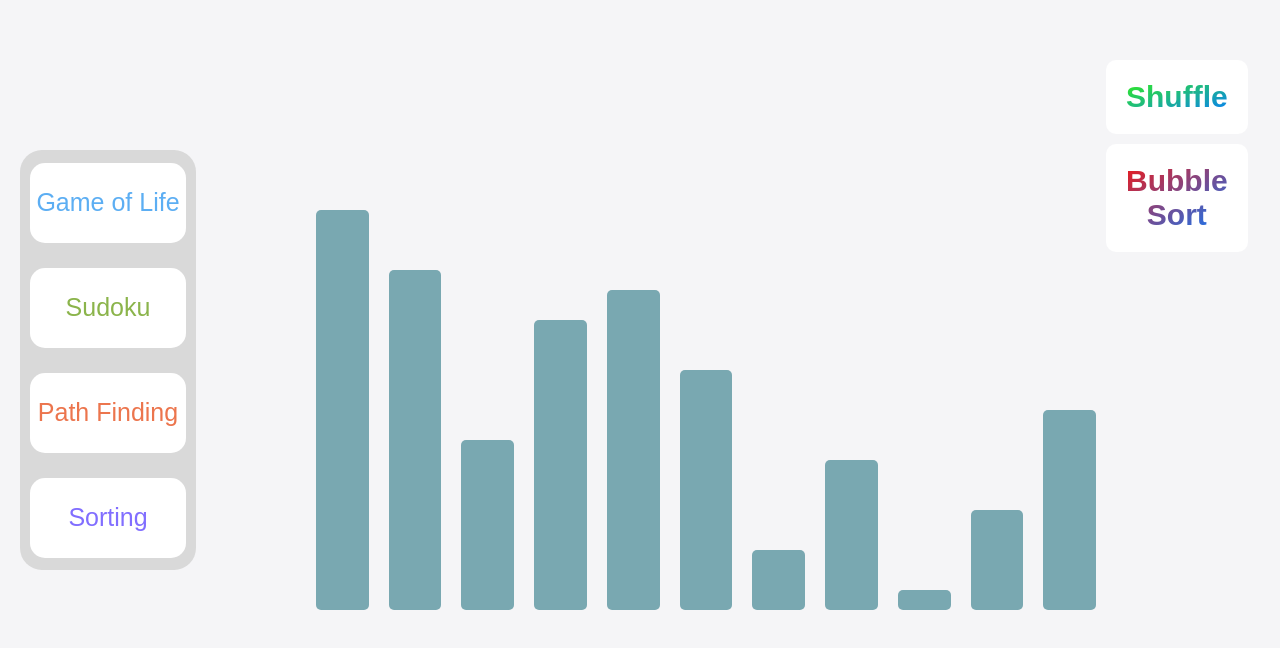
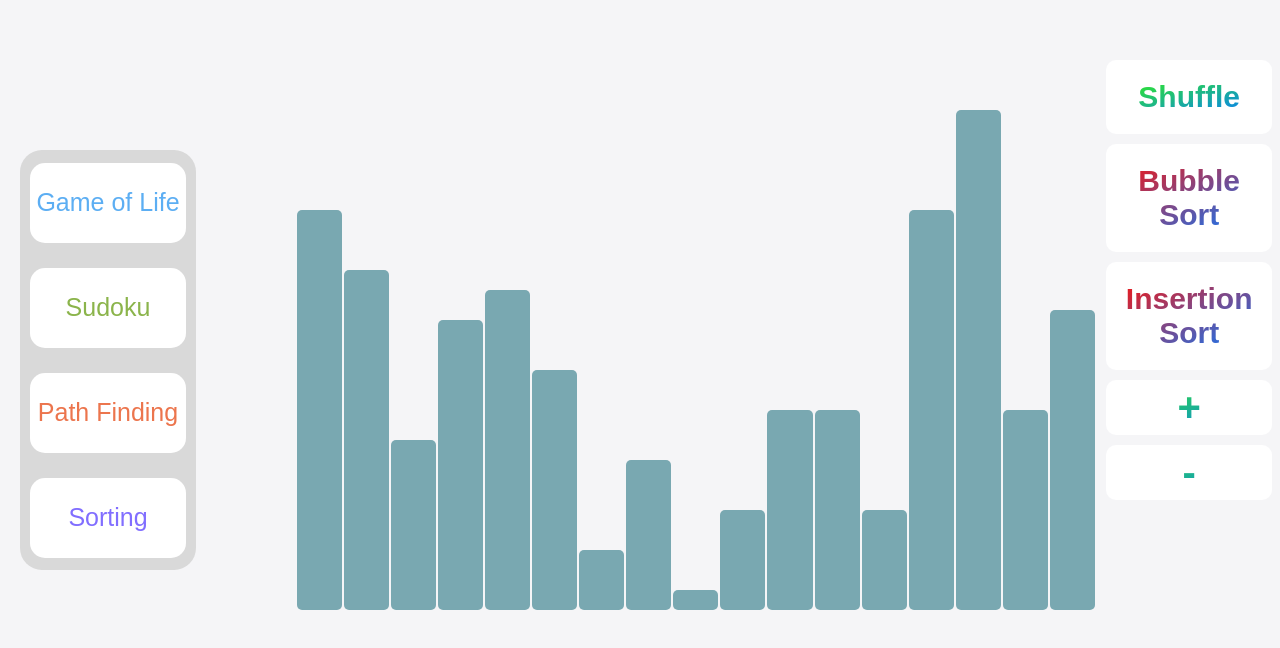
Before and after one commit to CoxJared/Visualizer, a React (Create React App) app: page / in a window 1280 px wide. Shown: the top 648 px of the page. Built offline with nearby package versions, Linux system fonts and the light colour scheme.

Commit message:
insertion sorting

```diff
--- a/src/components/sorting/Sorting.css
+++ b/src/components/sorting/Sorting.css
@@ -15,11 +15,10 @@
 }
 
 .bar-container {
-  width:50px;
+  /* width:50px; */
   height:100%;
-
-  margin:0 10px;
-  padding:0 10px;
+  margin:0 1px;
+  /* padding:0 10px; */
   position: relative;
 }
 
@@ -29,7 +28,7 @@
   height:300px;
   position: absolute;
   bottom:0;
-  transition:.2s ease-in-out;
+  transition:.1s ease-in-out;
   border-radius: 5px;
 }
 
@@ -75,3 +74,41 @@
   -webkit-text-fill-color: transparent;
   background-color:rgb(77, 77, 77);
 }
+
+.add-button{
+  padding:5px 20px;
+  border:none;
+  border-radius: 10px;
+  background: rgb(255, 255, 255);
+  margin:10px;
+  text-align: center;
+  cursor: pointer;
+}
+
+.add-button h1{
+  font-size:40px;
+  font-weight:bold;
+  background: linear-gradient(to bottom right, rgb(50, 238, 25), rgb(7, 123, 255));
+  -webkit-background-clip: text;
+  -webkit-text-fill-color: transparent;
+  background-color:rgb(77, 77, 77);
+}
+
+.minus-button{
+  padding:5px 20px;
+  border:none;
+  border-radius: 10px;
+  background: rgb(255, 255, 255);
+  margin:10px;
+  text-align: center;
+  cursor: pointer;
+}
+
+.minus-button h1{
+  font-size:40px;
+  font-weight:bold;
+  background: linear-gradient(to bottom right, rgb(50, 238, 25), rgb(7, 123, 255));
+  -webkit-background-clip: text;
+  -webkit-text-fill-color: transparent;
+  background-color:rgb(77, 77, 77);
+}
--- a/src/components/sorting/Sorting.jsx
+++ b/src/components/sorting/Sorting.jsx
@@ -2,85 +2,157 @@
 import './Sorting.css'
 
 const BASE_COLOR = 'rgb(121, 168, 177)';
+const SOLVED_COLOR  = 'rgb(91, 196, 141)';
+const MAX = 500;
 
 export class Sorting extends Component {
   constructor(props) {
     super(props)
     this.state = {
-      bars: [400, 340, 170, 290, 320, 240, 60, 150, 20, 100, 200]
+      bars: [400, 340, 170, 290, 320, 240, 60, 150, 20, 100, 200, 200, 100, 400, 500, 200, 300],
+      status: 'idle'
     }
   }
 
   randomize() {
-    const MAX = 500;
     let newShuffledBars = this.state.bars;
     for(let i = 0; i < newShuffledBars.length; i++) {
       newShuffledBars[i] = Math.floor(Math.random() * MAX);
     }
+    this.resetBarColor();
     this.setState({bars: newShuffledBars});
   }
 
-  bubbleSort () {
-    let i = 0;
-    let length = this.state.bars.length
-    this.bubbleSortStep();
-    var solvingInterval = setInterval(() => {
-        this.bubbleSortStep(length - i - 1);
-        i++;
-        if (i === this.state.bars.length) {
-          clearInterval(solvingInterval);
-        }
-    },2000);
+  addBar() {
+    let bars = this.state.bars
+    bars.push(Math.floor(Math.random() * MAX))
+    this.setState({bars});
+    this.resetBarColor();
   }
 
-  bubbleSortStep(maxStep) {
-    let newBars = this.state.bars
+  removeBar() {
+    let bars = this.state.bars
+    bars.pop();
+    this.setState({bars});
+    this.resetBarColor();
+  }
+
+  bubbleSort () {
+    if(this.state.status !== 'idle') {
+      return;
+    } else {
+      this.setState({status: 'sorting'});
+    }
 
     let i = 0;
-    let sortStep = setInterval(() => {
-
+    let sortUntilIndex = this.state.bars.length;
+    var solvingInterval = setInterval(() => {
+      let newBars = this.state.bars;
 
       if(newBars[i] > newBars[i + 1]) {
         let tempBar = newBars[i];
         newBars[i] = newBars[i+1];
         newBars[i + 1] = tempBar;
-        this.highlightbar(newBars[i + 1], 'rgb(10, 65, 223)')
+        this.highlightbar(i, 'rgb(10, 65, 223)')
         this.setState({bars: newBars})
       } else {
-        this.highlightbar(newBars[i], 'rgb(41, 77, 120)')
+        this.highlightbar(i, 'rgb(41, 77, 120)')
       }
 
       i++;
-      if (i === maxStep) {
-        clearInterval(sortStep);
+      if (i === sortUntilIndex){
+        i = 0;
+        sortUntilIndex --;
       }
-    }, 200);
+      if (sortUntilIndex === 1) {
+        setTimeout(() => {
+          this.highlightSolvedbars();
+          this.setState({status: 'idle'});
+        }, 200);
+        clearInterval(solvingInterval);
+      }
+    }, 50);
+  }
+
+  insertionSort() {
+    if(this.state.status !== 'idle') {
+      return;
+    } else {
+      this.setState({status: 'sorting'});
+    }
+
+    let newBars = this.state.bars;
+    let sortUntilIndex = 1;
+    let insertionInterval = setInterval(() => {
+      let valueToSort = newBars[sortUntilIndex];
+      this.highlightbar(sortUntilIndex, 'rgb(10, 65, 223)')
+
+      //select value to select, loop through all previous sorted values and see where this fits
+      for(let x = 0; x < sortUntilIndex; x++) {
+        if(valueToSort < newBars[x]){
+          newBars.splice(sortUntilIndex, 1);
+          newBars.splice(x, 0, valueToSort);
+          setTimeout(() => {
+            this.highlightbar(x, SOLVED_COLOR)
+            this.setState({bars: newBars})
+
+          }, 200);
+          break;
+        }
+      }
+
+      sortUntilIndex++;
+      //finished sorting
+      if (sortUntilIndex === newBars.length) {
+        this.highlightSolvedbars();
+        clearInterval(insertionInterval);
+        this.setState({status: 'idle'});
+      }
+    }, 500);
+
   }
 
   highlightbar(i, color) {
-
     setTimeout(function() {
       try{
-      console.log('hi')
       document.getElementById(`bar-${i}`).style.backgroundColor = color;
     }catch{}},0);
     setTimeout(function() {
       try{
-      console.log('hi')
       document.getElementById(`bar-${i}`).style.backgroundColor = BASE_COLOR;
       }catch{}},190);
+  }
 
+  resetBarColor(){
+    for (let i = 0; i < this.state.bars.length; i++) {
+      try{
+        document.getElementById(`bar-${i}`).style.backgroundColor = BASE_COLOR;
+      } catch {}
+    }
+  }
+  highlightSolvedbars() {
+    let i = 0;
+    let highlightSolvedInterval = setInterval(() => {
+      document.getElementById(`bar-${i}`).style.backgroundColor = SOLVED_COLOR;
+      i++;
+      if  (i === this.state.bars.length) {
+        clearInterval(highlightSolvedInterval);
+      }
+    }, 100);
   }
 
   render() {
+    let barCount = this.state.bars.length;
     return (
       <div className="sorting-container">
         <div className="sorting-bars-container">
-          {this.state.bars.map(bar => (
-            <div className="bar-container">
-              <div id={`bar-${bar}`} style={{height:bar}}/>
-            </div>
-          ))}
+          {this.state.bars.map((bar, i) => {
+            return (
+            <div className="bar-container" style={{width:(800 / barCount - 2) + 'px'}}>
+              <div id={`bar-${i}`} style={{height:bar}}/>
+            </div>)
+          }
+          )}
         </div>
         <div className="sorting-menu">
         <div className="shuffle-button" onClick={this.randomize.bind(this)}>
@@ -93,6 +165,21 @@
               Bubble Sort
             </h1>
           </div>
+          <div className="bubble-sort-button" onClick={this.insertionSort.bind(this)}>
+            <h1>
+              Insertion Sort
+            </h1>
+          </div>
+          <div className="add-button" onClick={this.addBar.bind(this)}>
+            <h1>
+              +
+            </h1>
+          </div>
+          <div className="minus-button" onClick={this.removeBar.bind(this)}>
+            <h1>
+              -
+            </h1>
+          </div>
         </div>
       </div>
     )
```
